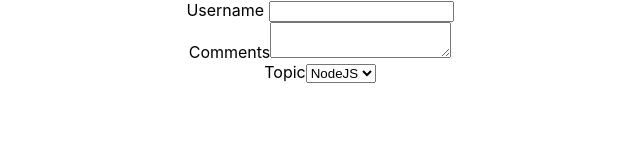
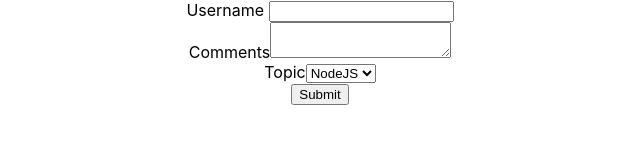
Before and after one commit to nofitamhfdyh/react-app, a React (Create React App) app: page / in a window 1280 px wide. Shown: the top 160 px of the page, without its empty margins (320-960 px from the left). Built offline with nearby package versions, Linux system fonts and the light colour scheme.

Commit message:
form handling (3)

```diff
--- a/src/components/Form.js
+++ b/src/components/Form.js
@@ -28,9 +28,14 @@
                         topic: event.target.value
                 })
         }
+
+        handleSubmit = event => {
+                alert(`${this.state.username} ${this.state.comments} ${this.state.topic}`)
+                event.preventDefault() // digunakan supaya halaman tidak otomatis ke refresh ketika sudah di klik OK
+        }
   render() {
     return (
-      <form>
+      <form onSubmit={this.handleSubmit}>
         <div>
                 <label> Username </label>
                 <input type='text' value={this.state.username} onChange={this.handleUsernameChange}></input>
@@ -47,6 +52,7 @@
                         <option value="nodejs"> NodeJS</option>
                 </select>
         </div>
+        <button type='submit'>Submit</button>
       </form>
     )
   }
```
